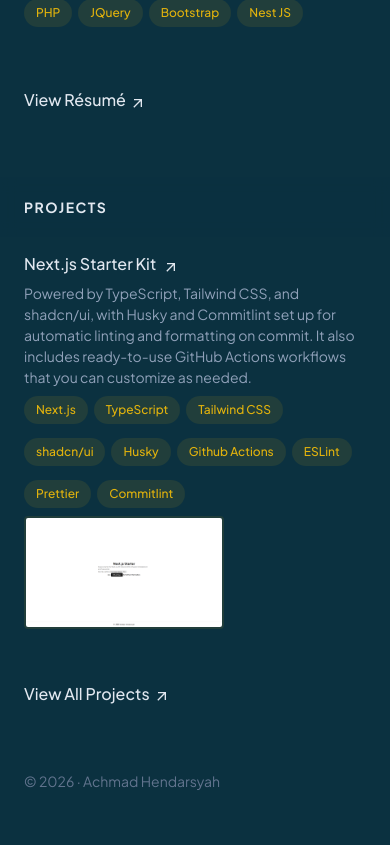
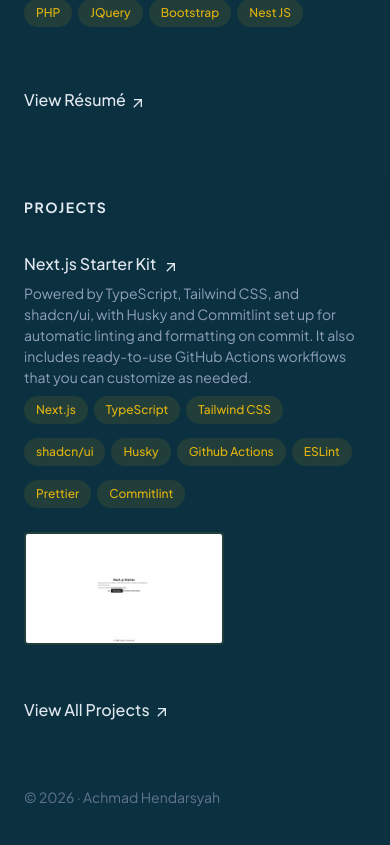
Before and after one commit to ahmdhndr/ahmdhndr-v1, a Next.js app: page / in a window 390 px wide. Shown: the part 1521-2366 px from the top of the page. Built offline with nearby package versions, Linux system fonts and the light colour scheme; no server answers.

Commit message:
fix: gap on image project section

```diff
--- a/src/components/project-section.tsx
+++ b/src/components/project-section.tsx
@@ -18,7 +18,7 @@
       <ol className="group/list space-y-12">
         {projects.map((project) => (
           <li key={project.id}>
-            <div className="group relative grid pb-1 transition-all sm:grid-cols-8 sm:gap-8 md:gap-4 lg:group-hover/list:opacity-50 lg:hover:opacity-100!">
+            <div className="group relative grid gap-4 pb-1 transition-all sm:grid-cols-8 sm:gap-8 md:gap-4 lg:group-hover/list:opacity-50 lg:hover:opacity-100!">
               <div className="lg:group-hover:bg-primary-100/50 lg:group-hover:shadow-[inset_0_1px_0_0_rgba(225, 178, 13, 1)] absolute -inset-x-4 -inset-y-4 z-0 hidden rounded-md transition motion-reduce:transition-none lg:-inset-x-6 lg:block lg:group-hover:drop-shadow-lg" />
 
               <div className="z-10 sm:order-2 sm:col-span-6">
```
